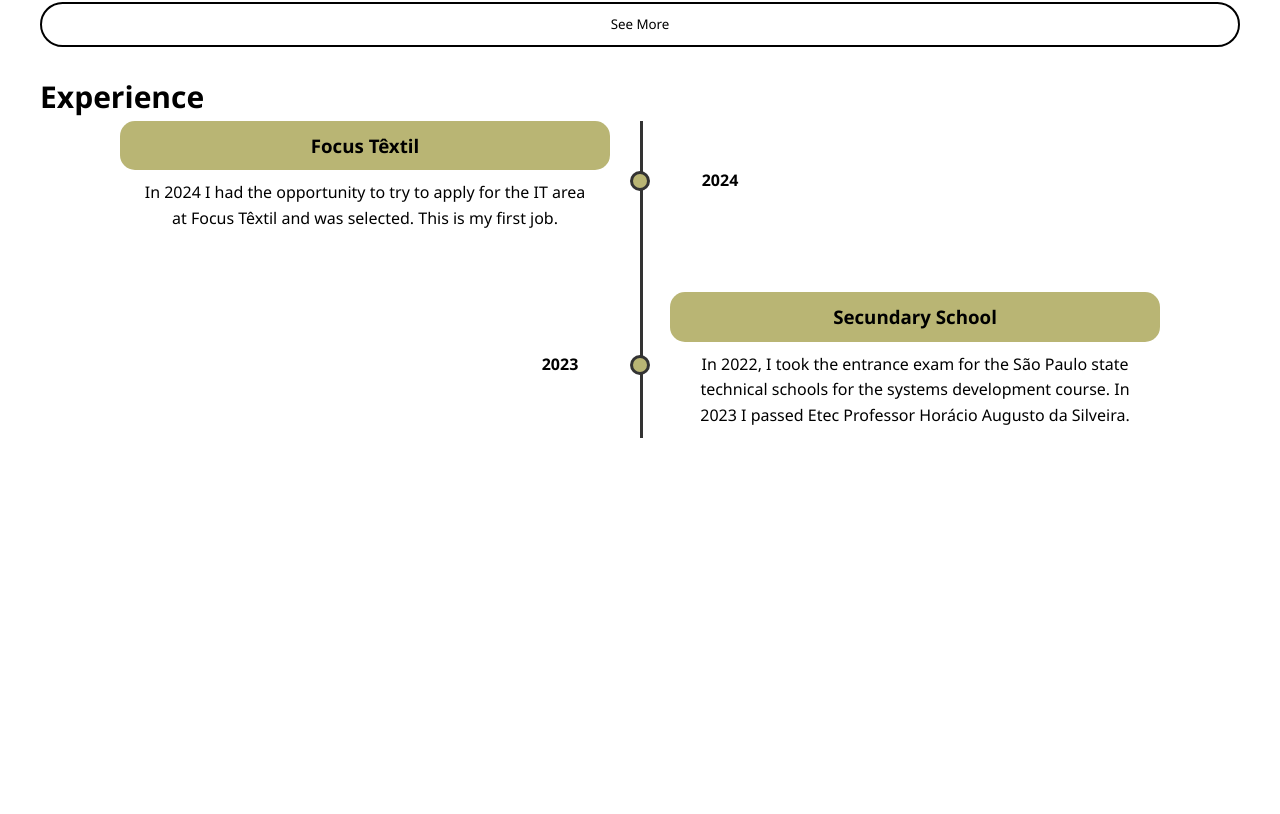
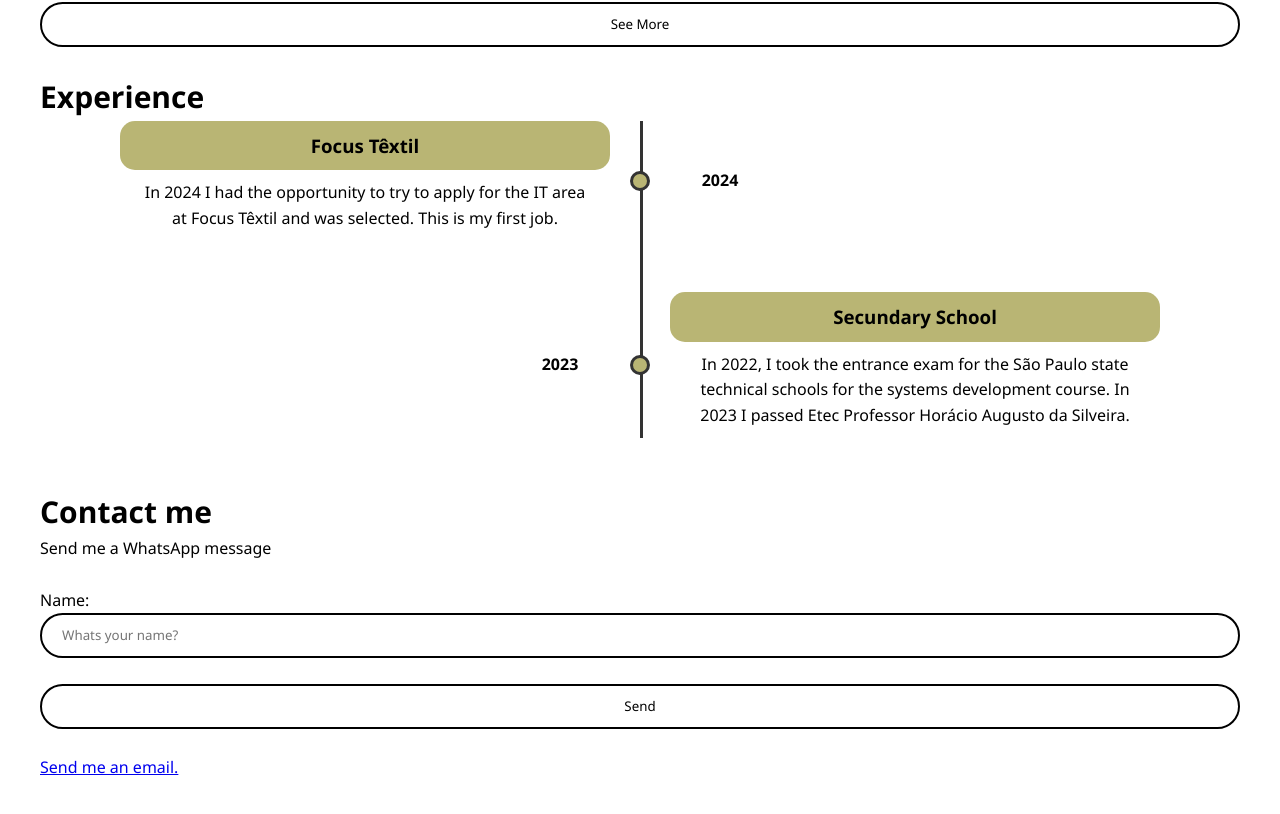
Before and after one commit to theMyntt/MyPortfolio, an Angular app: page /home in a window 1280 px wide. Shown: the part 1548-2362 px from the top of the page. Before the commit the page ends 2076 px from the top, so only its background shows below. Built offline with nearby package versions, Linux system fonts and the light colour scheme.

Commit message:
chore: contact page at home component

```diff
--- a/src/app/app.routes.ts
+++ b/src/app/app.routes.ts
@@ -1,6 +1,5 @@
 import { Routes } from '@angular/router';
 import { HomeComponent } from './components/home/home.component';
-import { ContactComponent } from './components/contact/contact.component';
 
 export const routes: Routes = [
   {
@@ -9,11 +8,6 @@
     pathMatch: 'full'
   },
   {
-    path: 'contact',
-    component: ContactComponent,
-    pathMatch: 'full'
-  },
-  {
     path: '**',
     redirectTo: 'home',
     pathMatch: 'full'
--- a/src/app/components/contact/contact.component.html
+++ /dev/null
@@ -1,20 +0,0 @@
-<div class="container">
-  <div>
-    <app-header></app-header>
-  </div>
-  <div class="contact-container container">
-    <form (submit)="sendMessage()">
-      <h2>Whatsapp Message</h2>
-      <label>
-        Name:
-        <input type="text" placeholder="Whats your name?" (keyup)="setName($event)"/>
-      </label> <br/>
-      <app-button text="Send" (click)="sendMessage()" variant="secondary" style="width: 100%;"/>
-    </form>
-    <br />
-    <a href="mailto:gabriel.araujo2902@outlook.com">Send me an email.</a>
-    <br />
-    <br />
-    <app-button text="Go Back" (click)="goBack()"/>
-  </div>
-</div>
--- a/src/app/components/contact/contact.component.sass
+++ /dev/null
@@ -1,10 +0,0 @@
-.contact-container
-  padding: 40px
-  form
-    width: 100%
-    label
-      display: grid
-      input
-        border: 2px solid #000
-        border-radius: 100px
-        padding: 10px 20px
--- a/src/app/components/contact/contact.component.ts
+++ /dev/null
@@ -1,30 +0,0 @@
-import { Component } from '@angular/core';
-import { HeaderComponent } from '../header/header.component';
-import { ButtonComponent } from '../button/button.component';
-
-@Component({
-  selector: 'app-contact',
-  standalone: true,
-  imports: [HeaderComponent, ButtonComponent],
-  templateUrl: './contact.component.html',
-  styleUrl: './contact.component.sass'
-})
-export class ContactComponent {
-  private name: string = ""
-
-  setName(e: any) {
-    this.name = e.target.value;
-  }
-
-  goBack() {
-    history.back()
-  }
-
-  sendMessage() {
-    if (!this.name) {
-      alert("Please enter your name");
-      return;
-    }
-    window.open("https://wa.me/5511992046942?text=Hi,%20I'm%20" + encodeURIComponent(this.name), "_blank");
-  }
-}
--- a/src/app/components/header/header.component.ts
+++ b/src/app/components/header/header.component.ts
@@ -14,7 +14,7 @@
         <a href="home" [class.show]="getShow()">home</a>
         <a href="https://github.com/theMyntt?tab=repositories" [class.show]="getShow()">projects</a>
         <a href="#timeline" [class.show]="getShow()">experience</a>
-        <a href="contact" [class.show]="getShow()">contact</a>
+        <a href="#contact" [class.show]="getShow()">contact</a>
       </div>
     </div>
   `,
--- a/src/app/components/home/home.component.html
+++ b/src/app/components/home/home.component.html
@@ -67,5 +67,21 @@
         </li>
       </ul>
     </div>
+    <div class="contact-container" id="contact">
+      <form (submit)="sendMessage()">
+        <h2>Contact me</h2>
+        <p>Send me a WhatsApp message</p>
+        <br />
+        <label>
+          Name:
+          <input type="text" placeholder="Whats your name?" (keyup)="setName($event)"/>
+        </label> <br/>
+        <app-button text="Send" (click)="sendMessage()" variant="secondary" style="width: 100%;"/>
+      </form>
+      <br />
+      <a href="mailto:gabriel.araujo2902@outlook.com">Send me an email.</a>
+      <br />
+      <br />
+    </div>
   </div>
 </div>
--- a/src/app/components/home/home.component.sass
+++ b/src/app/components/home/home.component.sass
@@ -85,6 +85,16 @@
     border: 3px #333333 solid
     position: relative
 
+  .contact-container
+    form
+      width: 100%
+      label
+        display: grid
+        input
+          border: 2px solid #000
+          border-radius: 100px
+          padding: 10px 20px
+
 @media (max-width: 900px)
   .timeline::before
     left: 10px !important
--- a/src/app/components/home/home.component.ts
+++ b/src/app/components/home/home.component.ts
@@ -20,4 +20,22 @@
   redirect(where: string) {
     location.href = where
   }
+
+  private name: string = ""
+
+  setName(e: any) {
+    this.name = e.target.value;
+  }
+
+  goBack() {
+    history.back()
+  }
+
+  sendMessage() {
+    if (!this.name) {
+      alert("Please enter your name");
+      return;
+    }
+    window.open("https://wa.me/5511992046942?text=Hi,%20I'm%20" + encodeURIComponent(this.name), "_blank");
+  }
 }
```
